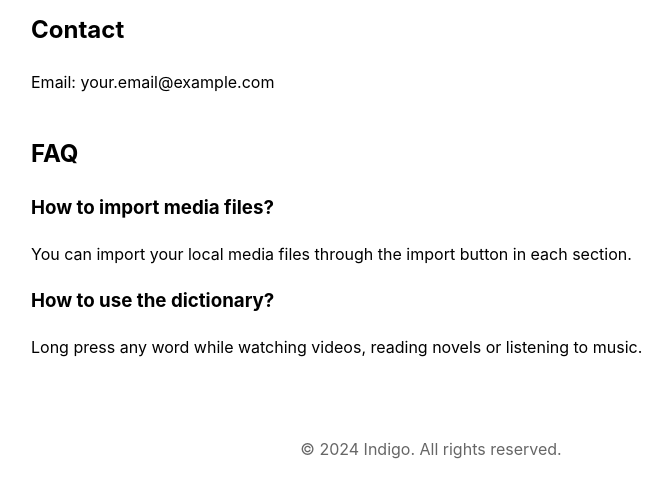
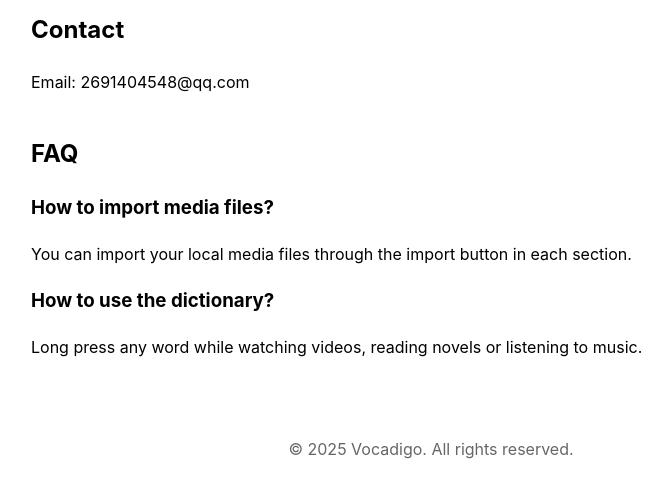
Before and after one commit to zmm147/vocadigo-support, a plain HTML site: page index.html in a window 1280 px wide. Shown: the part 290-788 px from the top of the page, without its empty margins (209-881 px from the left). Drawn offline with Linux system fonts and the light colour scheme.

Commit message:
Update index.html

```diff
--- a/index.html
+++ b/index.html
@@ -21,7 +21,7 @@
     <main>
         <section>
             <h2>Contact</h2>
-            <p>Email: your.email@example.com</p>
+            <p>Email: 2691404548@qq.com</p>
         </section>
 
         <section>
@@ -35,7 +35,7 @@
     </main>
 
     <footer>
-        <p>© 2024 Indigo. All rights reserved.</p>
+        <p>© 2025 Vocadigo. All rights reserved.</p>
     </footer>
 </body>
 </html>
```
